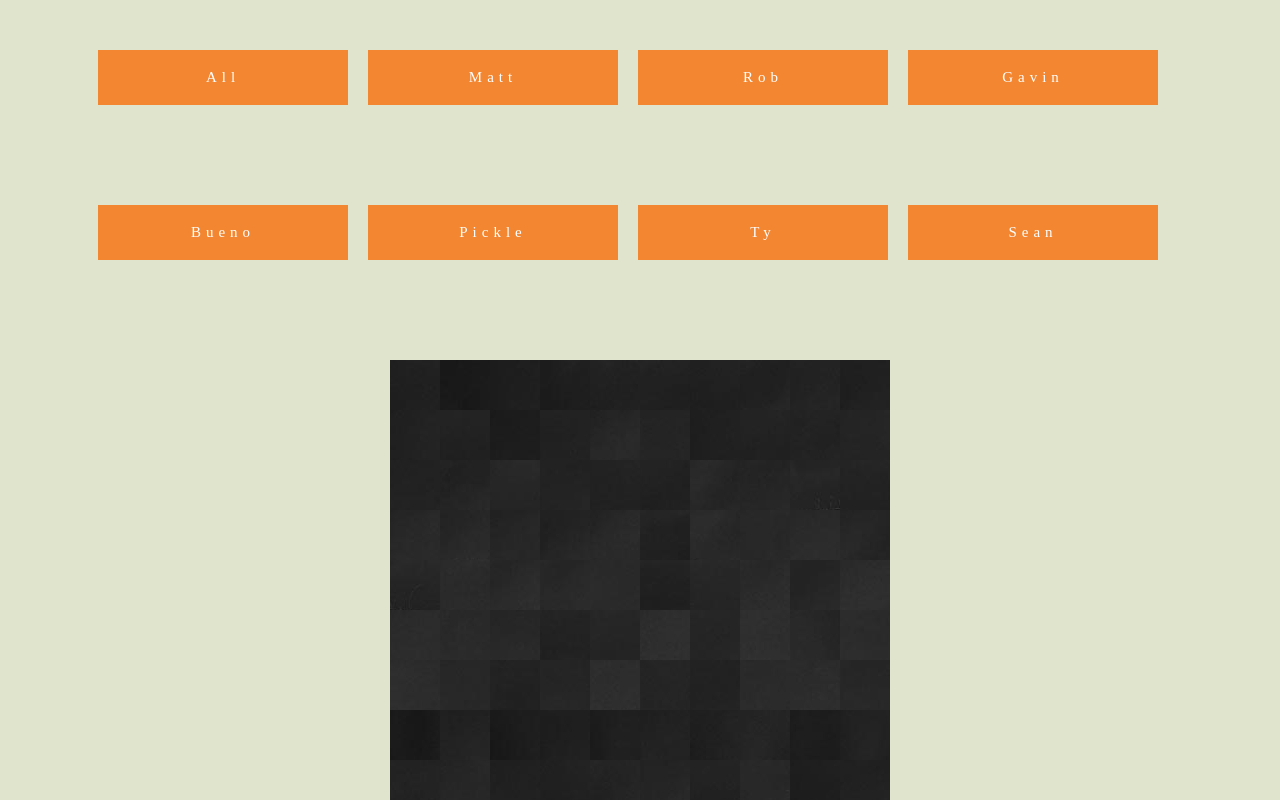
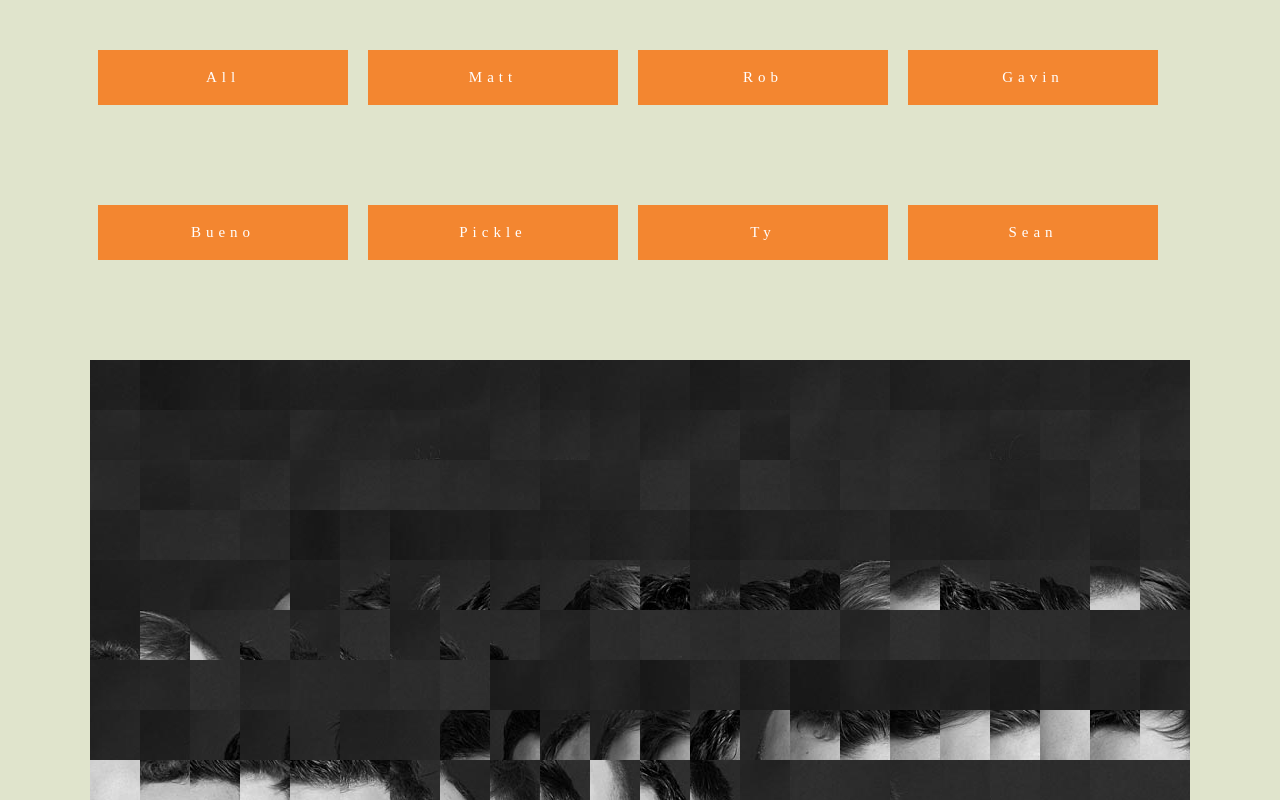
Before and after one commit to tntran10/Isotope, a plain HTML site: page index.html in a window 1280 px wide. Both pictures are taken after a click on the button "All". Shown: the top 800 px of the page. Drawn offline with nearby package versions, Linux system fonts and the light colour scheme.

Commit message:
Fix Width

```diff
--- a/c/style.css
+++ b/c/style.css
@@ -95,5 +95,5 @@
 
 #container {
     margin: 50px auto 100px auto;
-    max-width: 500px;
+    max-width: 1100px;
 }
--- a/j/function.js
+++ b/j/function.js
@@ -101,6 +101,7 @@
 
         }
 
+
         // shuffle function
         // http://css-tricks.com/snippets/javascript/shuffle-array/
         function Shuffle(o) {
@@ -153,16 +154,17 @@
         // whom are we showing?
         var selector = $(this).attr('data-filter');
 
-//
-//        if (selector == '.matt') {
-//            $container.css({'width' : 500});
-//
-//        }
-//
-//        if (selector == '*') {
-//            $container.css({'width' : 1100});
-//        }
-//
+        if (selector == '*') {
+            $container.css({
+                'max-width' : 1100
+            });
+        } else {
+            $container.css({
+                'max-width' : 500
+            });
+
+        }
+
         // reinit isotope, with sort and show params
         $container.isotope({
             filter: selector,
```
Also changed, not shown: index.html (+1 -55 lines). Lines whose indentation alone changed are shown as unchanged.
